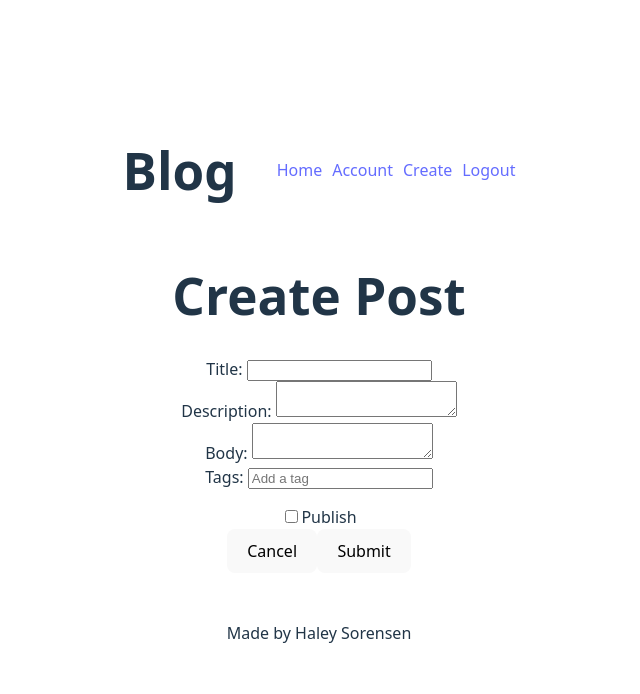
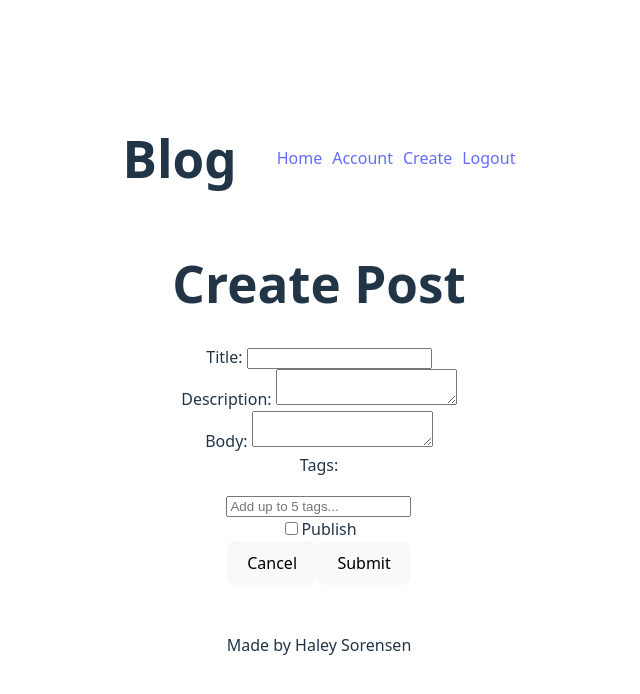
Before and after one commit to Hsoren31/blog-api, a React (Vite) app in the folder author/: page /write in a window 1280 px wide. Shown: the top 694 px of the page, without its empty margins (321-961 px from the left). Built offline with nearby package versions, Linux system fonts and the light colour scheme; sample sign-in values are in the browser's storage.

Commit message:
REFACTOR: placeholder text to be more informative

```diff
--- a/author/src/components/TagField/TagField.jsx
+++ b/author/src/components/TagField/TagField.jsx
@@ -25,22 +25,10 @@ export function TagField({ tags, handleAddTag, handleRemoveTag }) {
   return (
     <div>
       <label htmlFor="tags">Tags: </label>
-      <input
-        id="tags"
-        name="tags"
-        type="text"
-        placeholder={
-          tags.length < 5 ? "Add a tag" : "You can only enter max. of 5 tags"
-        }
-        onKeyDown={handleKeyPress}
-        onChange={handleInputChange}
-        value={userInput}
-        disabled={tags.length === 5}
-      />
       <ul>
         {tags.map((tag, index) => (
           <span key={`${index}-${tag}`}>
-            {tag}
+            # {tag}
             <button
               onClick={() => handleRemoveTag(tag)}
               title={`Remove ${tag}`}
@@ -50,6 +38,16 @@ export function TagField({ tags, handleAddTag, handleRemoveTag }) {
           </span>
         ))}
       </ul>
+      <input
+        id="tags"
+        name="tags"
+        type="text"
+        placeholder={tags.length > 1 ? "Add another" : "Add up to 5 tags..."}
+        onKeyDown={handleKeyPress}
+        onChange={handleInputChange}
+        value={userInput}
+        disabled={tags.length === 5}
+      />
     </div>
   );
 }
```
